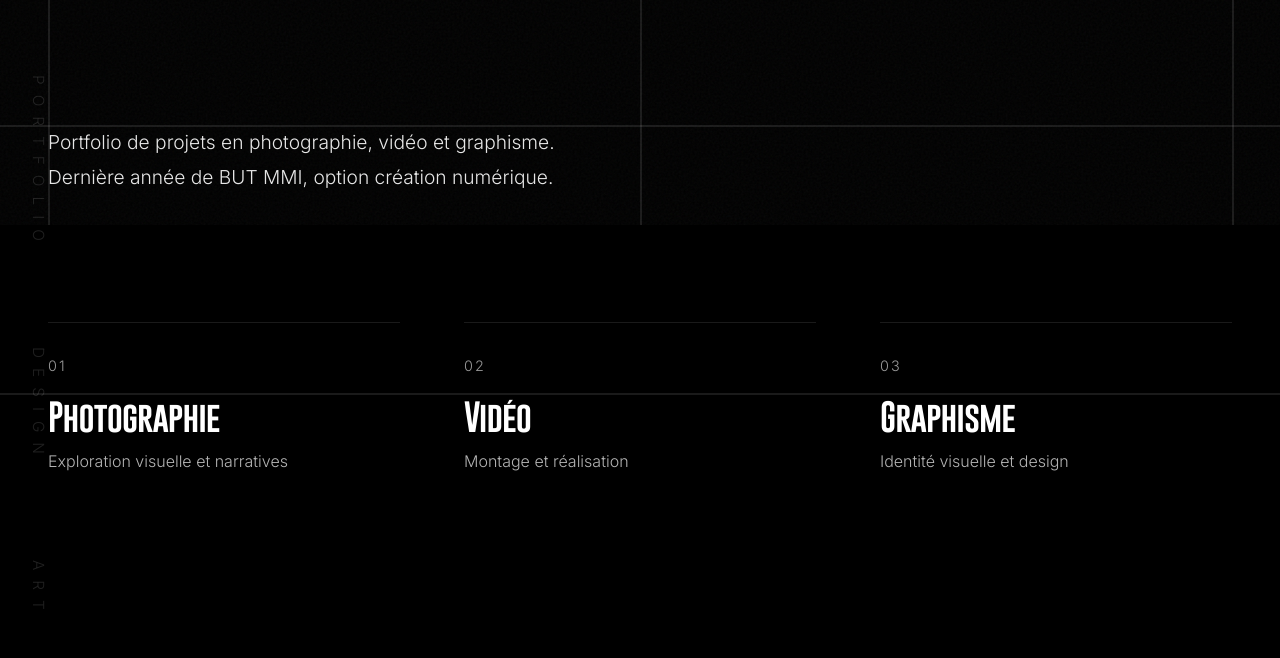
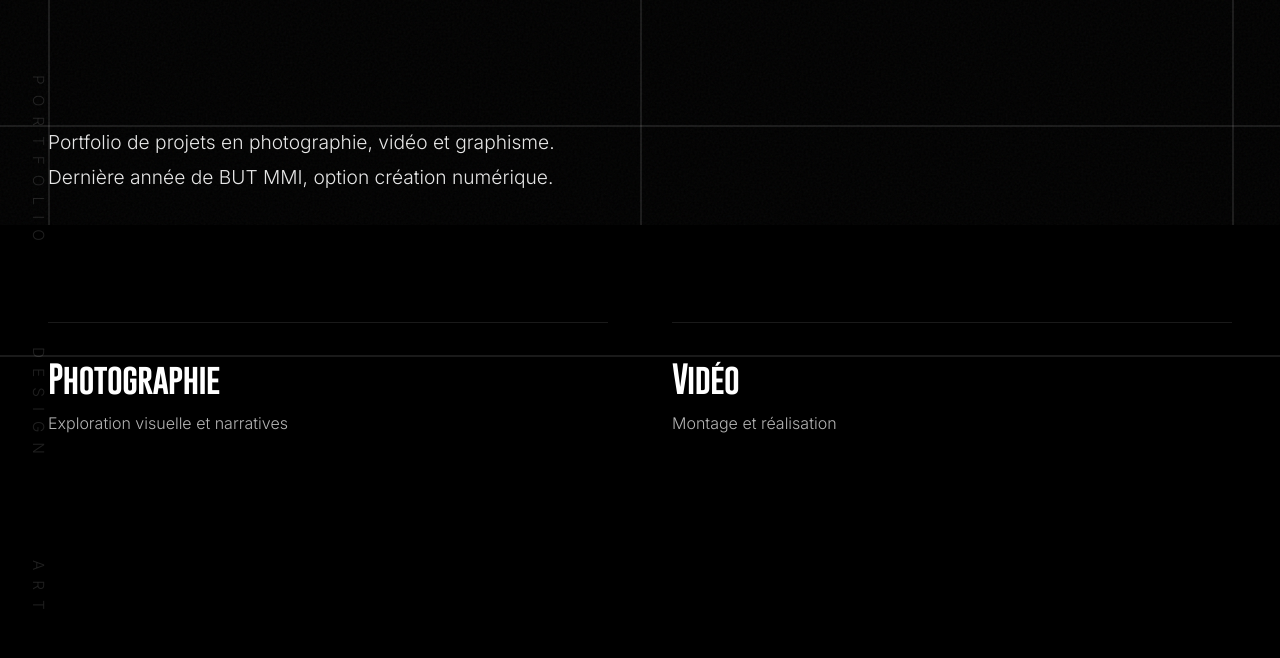
Before and after one commit to isf-so/isf.portfolio, a website built with Vite: page index.html in a window 1280 px wide. Shown: the part 575-1233 px from the top of the page. Built offline with nearby package versions, Linux system fonts and the light colour scheme.

Commit message:
Update index.html

```diff
--- a/index.html
+++ b/index.html
@@ -44,7 +44,7 @@
             <li><a href="index.html" class="active">Accueil</a></li>
             <li><a href="photographie.html">Photographie</a></li>
             <li><a href="video.html">Vidéo</a></li>
-            <li><a href="graphisme.html">Graphisme</a></li>
+            <!-- <li><a href="graphisme.html">Graphisme</a></li> -->
             <li><a href="contact.html">Contact</a></li>
         </ul>
     </div>
@@ -70,20 +70,20 @@
         <section class="works-preview">
             <div class="works-grid">
                 <a href="photographie.html" class="work-card">
-                    <div class="work-number">01</div>
+                    <!-- <div class="work-number">01</div> -->
                     <h2 class="work-title">Photographie</h2>
                     <p class="work-description">Exploration visuelle et narratives</p>
                 </a>
                 <a href="video.html" class="work-card">
-                    <div class="work-number">02</div>
+                    <!-- <div class="work-number">02</div> -->
                     <h2 class="work-title">Vidéo</h2>
                     <p class="work-description">Montage et réalisation</p>
                 </a>
-                <a href="graphisme.html" class="work-card">
+                <!-- <a href="graphisme.html" class="work-card">
                     <div class="work-number">03</div>
                     <h2 class="work-title">Graphisme</h2>
                     <p class="work-description">Identité visuelle et design</p>
-                </a>
+                </a> -->
             </div>
         </section>
 
```
